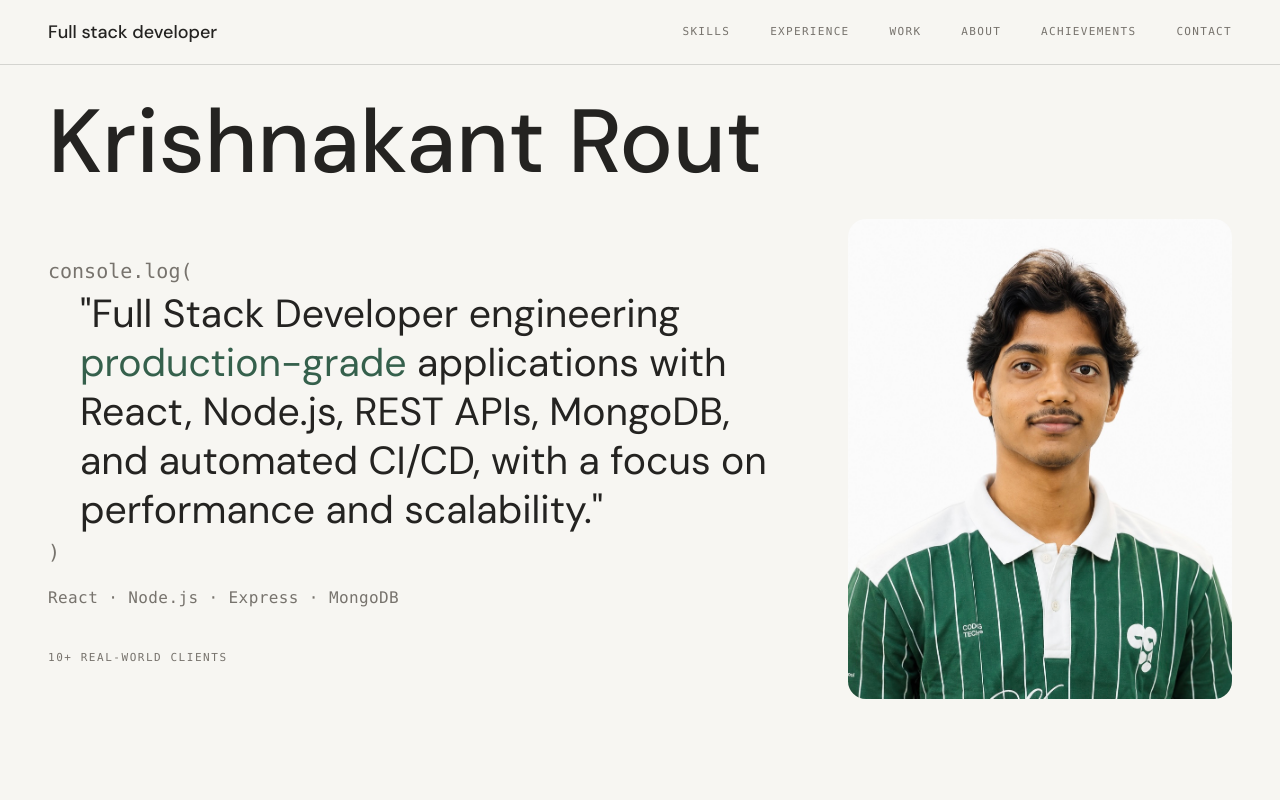
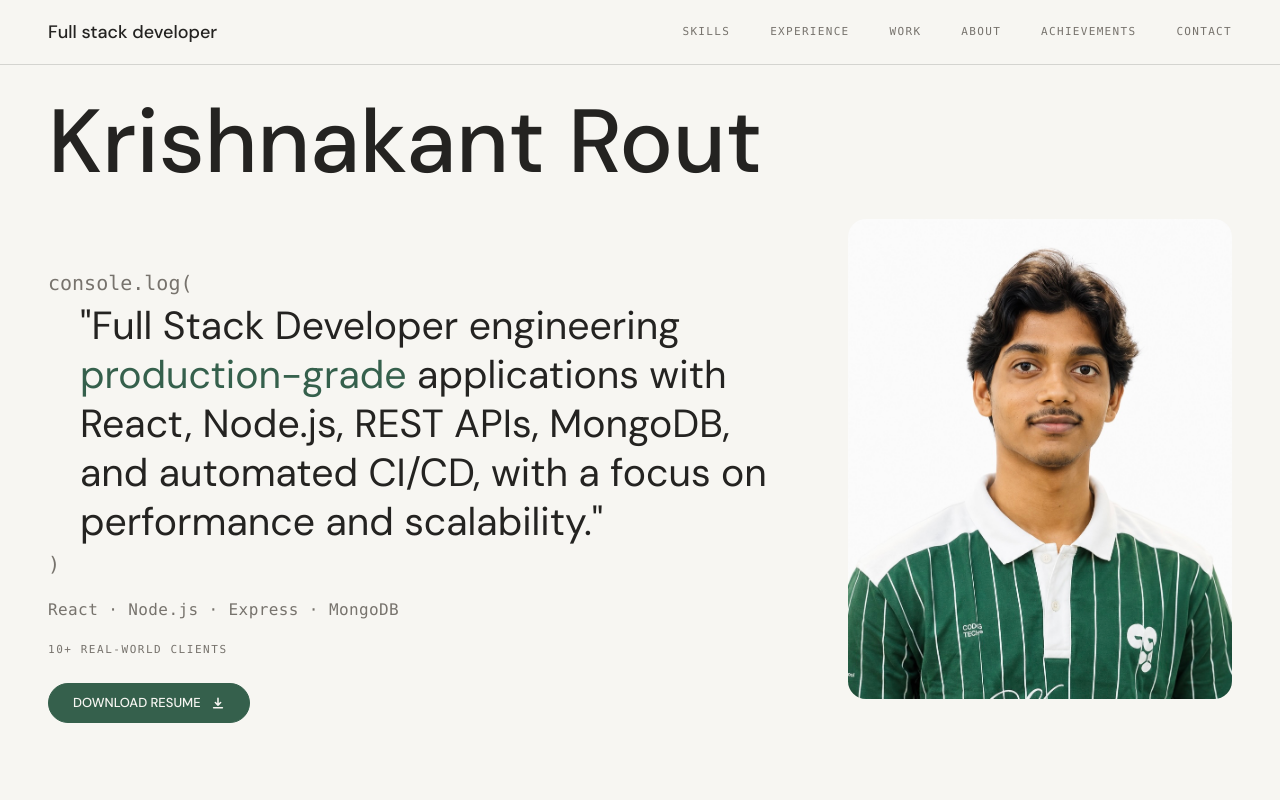
Before and after one commit to sid-1506/Portfolio-project, a React (Vite) app: page / in a window 1280 px wide. Shown: the top 800 px of the page. Built offline with nearby package versions, Linux system fonts and the light colour scheme; no server answers.

Commit message:
Add resume download CTA to hero and update achievements section

```diff
--- a/src/components/Achievements.jsx
+++ b/src/components/Achievements.jsx
@@ -35,22 +35,22 @@ export default function Achievements() {
             </motion.h2>
           </div>
 
-          {/* Right Column: Two clean achievement cards */}
-          <div className="lg:col-span-9 grid grid-cols-1 md:grid-cols-2 gap-6 sm:gap-8 lg:gap-10">
+          {/* Right Column: Three clean achievement cards */}
+          <div className="lg:col-span-9 grid grid-cols-1 md:grid-cols-3 gap-6 sm:gap-6 lg:gap-6">
             {/* Card 1: HackVerse Hackathon Winner */}
             <motion.article
               initial={{ opacity: 0.1, filter: 'blur(10px)', y: 18 }}
               whileInView={{ opacity: 1, filter: 'blur(0px)', y: 0 }}
               viewport={{ once: true, margin: '-8% 0px', amount: 0.2 }}
               transition={{ duration: 0.8, ease: [0.16, 1, 0.3, 1] }}
-              className="border border-[rgba(36,35,33,0.14)] p-6 sm:p-8 md:p-9 bg-transparent flex flex-col justify-between"
+              className="border border-[rgba(36,35,33,0.14)] p-6 sm:p-7 lg:p-6 xl:p-7 bg-transparent flex flex-col justify-start h-full"
             >
-              <div>
-                <h3 className="font-heading text-2xl sm:text-3xl text-[#242321] font-medium leading-snug">
+              <div className="w-full flex flex-col justify-start">
+                <h3 className="font-heading text-xl sm:text-2xl lg:text-[1.2rem] xl:text-[1.35rem] text-[#242321] font-medium leading-snug min-h-[3.25rem] sm:min-h-[3.75rem] lg:min-h-[4.5rem] xl:min-h-[4.25rem]">
                   <span className="text-[#35604C]">Winner</span> at HackVerse
                 </h3>
-                <p className="mt-4 text-base sm:text-lg text-[#55524D] leading-relaxed font-normal">
-                  Winner at HackVerse, a hackathon by KODR Bootcamp &amp; Sheryians Coding School. Solved Problem Statement 01: &apos;From Code to Production&apos; with AirLock, an auto-cicd-cli tool that automates GitHub webhook setup, OAuth, and VPS connection.
+                <p className="mt-3.5 sm:mt-4 text-[14.5px] sm:text-base lg:text-[14px] xl:text-[15px] text-[#55524D] leading-relaxed font-normal">
+                  Won HackVerse, a hackathon by KODR Bootcamp &amp; Sheryians Coding School. Solved Problem Statement 01: &apos;From Code to Production&apos; with AirLock, a CLI tool automating GitHub webhook setup, OAuth, and VPS deployments.
                 </p>
               </div>
             </motion.article>
@@ -61,16 +61,33 @@ export default function Achievements() {
               whileInView={{ opacity: 1, filter: 'blur(0px)', y: 0 }}
               viewport={{ once: true, margin: '-8% 0px', amount: 0.2 }}
               transition={{ duration: 0.8, ease: [0.16, 1, 0.3, 1], delay: 0.1 }}
-              className="border border-[rgba(36,35,33,0.14)] p-6 sm:p-8 md:p-9 bg-transparent flex flex-col justify-between"
+              className="border border-[rgba(36,35,33,0.14)] p-6 sm:p-7 lg:p-6 xl:p-7 bg-transparent flex flex-col justify-start h-full"
             >
-              <div>
-                <h3 className="font-heading text-2xl sm:text-3xl text-[#242321] font-medium leading-snug">
+              <div className="w-full flex flex-col justify-start">
+                <h3 className="font-heading text-xl sm:text-2xl lg:text-[1.2rem] xl:text-[1.35rem] text-[#242321] font-medium leading-snug min-h-[3.25rem] sm:min-h-[3.75rem] lg:min-h-[4.5rem] xl:min-h-[4.25rem]">
                   <span className="text-[#35604C]">Top 1</span> Project: AgriSmart
                 </h3>
-                <p className="mt-4 text-base sm:text-lg text-[#55524D] leading-relaxed font-normal">
-Built an AI-powered farming assistant that lets growers ask questions by voice and receive practical, real-time crop guidance. Developed the complete product end-to-end using React and Node.js, from the user interface to the backend architecture.
+                <p className="mt-3.5 sm:mt-4 text-[14.5px] sm:text-base lg:text-[14px] xl:text-[15px] text-[#55524D] leading-relaxed font-normal">
+                  Built an AI-powered farming assistant with React and Node.js that provides real-time crop guidance through voice interaction. Selected as the #1 Final Year Project in our college cohort for innovation and real-world impact.
+                </p>
+              </div>
+            </motion.article>
 
-Selected as the #1 Final Year Project in our college cohort for innovation and real-world impact.                </p>
+            {/* Card 3: Claude Anthropic Fable 5.1 Hackathon */}
+            <motion.article
+              initial={{ opacity: 0.1, filter: 'blur(10px)', y: 18 }}
+              whileInView={{ opacity: 1, filter: 'blur(0px)', y: 0 }}
+              viewport={{ once: true, margin: '-8% 0px', amount: 0.2 }}
+              transition={{ duration: 0.8, ease: [0.16, 1, 0.3, 1], delay: 0.2 }}
+              className="border border-[rgba(36,35,33,0.14)] p-6 sm:p-7 lg:p-6 xl:p-7 bg-transparent flex flex-col justify-start h-full"
+            >
+              <div className="w-full flex flex-col justify-start">
+                <h3 className="font-heading text-xl sm:text-2xl lg:text-[1.2rem] xl:text-[1.35rem] text-[#242321] font-medium leading-snug min-h-[3.25rem] sm:min-h-[3.75rem] lg:min-h-[4.5rem] xl:min-h-[4.25rem]">
+                  <span className="text-[#35604C]">TOP 15</span> at Claude Fable 5.1 Hackathon
+                </h3>
+                <p className="mt-3.5 sm:mt-4 text-[14.5px] sm:text-base lg:text-[14px] xl:text-[15px] text-[#55524D] leading-relaxed font-normal">
+                  Made it to the top 15 among 40 to 50 teams at the Claude Anthropic Fable 5.1 Hackathon in Bhopal. Built and pitched a working prototype under tight hackathon deadlines, with a focus on practical execution and clean code.
+                </p>
               </div>
             </motion.article>
           </div>
--- a/src/components/Hero.jsx
+++ b/src/components/Hero.jsx
@@ -1,6 +1,7 @@
 import { useRef } from 'react'
 import { motion, useScroll, useTransform, useReducedMotion } from 'framer-motion'
 import portraitImg from '../assets/portrait.jpeg'
+import resumePdf from '../assets/Krishnakant_Resume_2026.pdf'
 
 export default function Hero() {
   const containerRef = useRef(null)
@@ -81,8 +82,32 @@ export default function Hero() {
           </div>
 
           {/* Micro-statement */}
-          <div className="mt-5 sm:mt-6 lg:mt-10 font-mono text-[10px] md:text-[11px] uppercase tracking-[0.14em] text-[#77736D]">
+          <div className="mt-4 sm:mt-5 font-mono text-[10px] md:text-[11px] uppercase tracking-[0.14em] text-[#77736D]">
             <span>10+ REAL-WORLD CLIENTS</span>
+          </div>
+
+          {/* Resume CTA */}
+          <div className="mt-5 sm:mt-6">
+            <a
+              href={resumePdf}
+              target="_blank"
+              rel="noopener noreferrer"
+              download="Krishnakant_Rout_Resume.pdf"
+              className="group inline-flex items-center justify-center gap-2.5 px-5 py-2.5 sm:px-6 sm:py-3 rounded-full bg-[#35604C] text-[#F7F6F2] border border-[#35604C] hover:bg-transparent hover:text-[#35604C] font-heading text-xs sm:text-[13px] tracking-[0.12em] uppercase font-medium transition-all duration-300 ease-[cubic-bezier(0.16,1,0.3,1)] select-none"
+            >
+              <span>Download Resume</span>
+              <svg
+                className="w-3.5 h-3.5 transition-transform duration-300 ease-[cubic-bezier(0.16,1,0.3,1)] group-hover:translate-y-0.5"
+                viewBox="0 0 16 16"
+                fill="none"
+                stroke="currentColor"
+                strokeWidth="1.8"
+                strokeLinecap="round"
+                strokeLinejoin="round"
+              >
+                <path d="M8 2.5v8m0 0l-3-3m3 3l3-3M3 13.5h10" />
+              </svg>
+            </a>
           </div>
         </motion.div>
 
@@ -96,7 +121,7 @@ export default function Hero() {
             delay: 0.15,
           }}
           style={{ y: portraitY }}
-          className="hidden lg:flex lg:w-[35%] justify-end items-end select-none"
+          className="hidden lg:flex lg:w-[35%] justify-end items-end lg:mb-10 xl:mb-14 select-none"
         >
           <img
             src={portraitImg}
```
Also changed, not shown: 1 other file (tests, documents, lock files or other folders).
